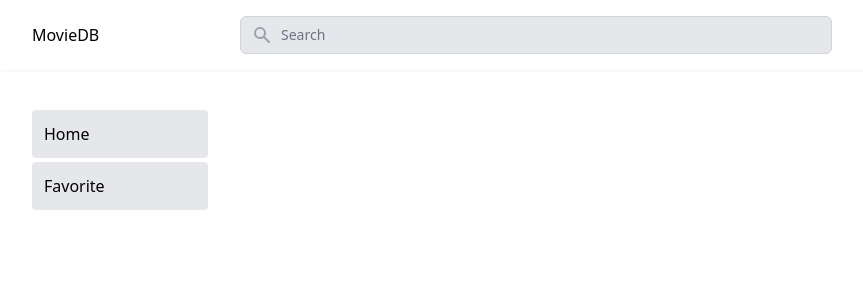
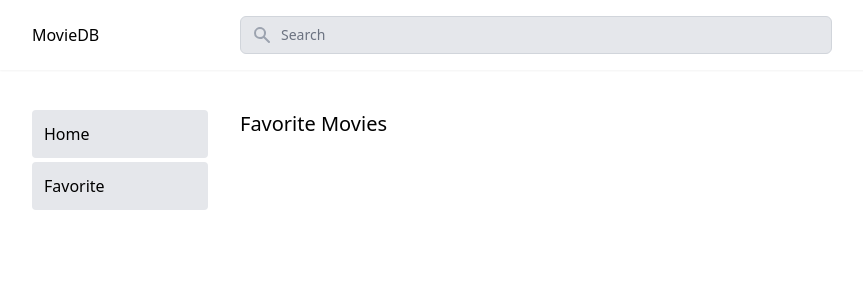
Before and after one commit to bramdijke/movie-exercise, a React (Vite) app: page /favorites in a window 1280 px wide. Shown: the top 300 px of the page, without its empty margins (0-863 px from the left). Built offline with nearby package versions, Linux system fonts and the light colour scheme.

Commit message:
Update favorites

```diff
--- a/src/routes/Favorites.tsx
+++ b/src/routes/Favorites.tsx
@@ -28,11 +28,14 @@ const Favorites: FunctionComponent = () => {
   console.log(favoriteMovies)
 
   return (
+    <div>
+    <h2 className='text-xl font-medium pb-4 flex'>Favorite Movies</h2>
     <ul role="list" className="grid grid-cols-1 gap-6 sm:grid-cols-2 md:grid-cols-3 lg:grid-cols-4">
       {favoriteMovies.map((movie: IMDBMovie) => (
         <FavoriteMovieCard key={movie.imdbID} movie={movie} onDelete={handleDeleteMovie} />
       ))}
     </ul>
+    </div>
   );
 };
 
```
